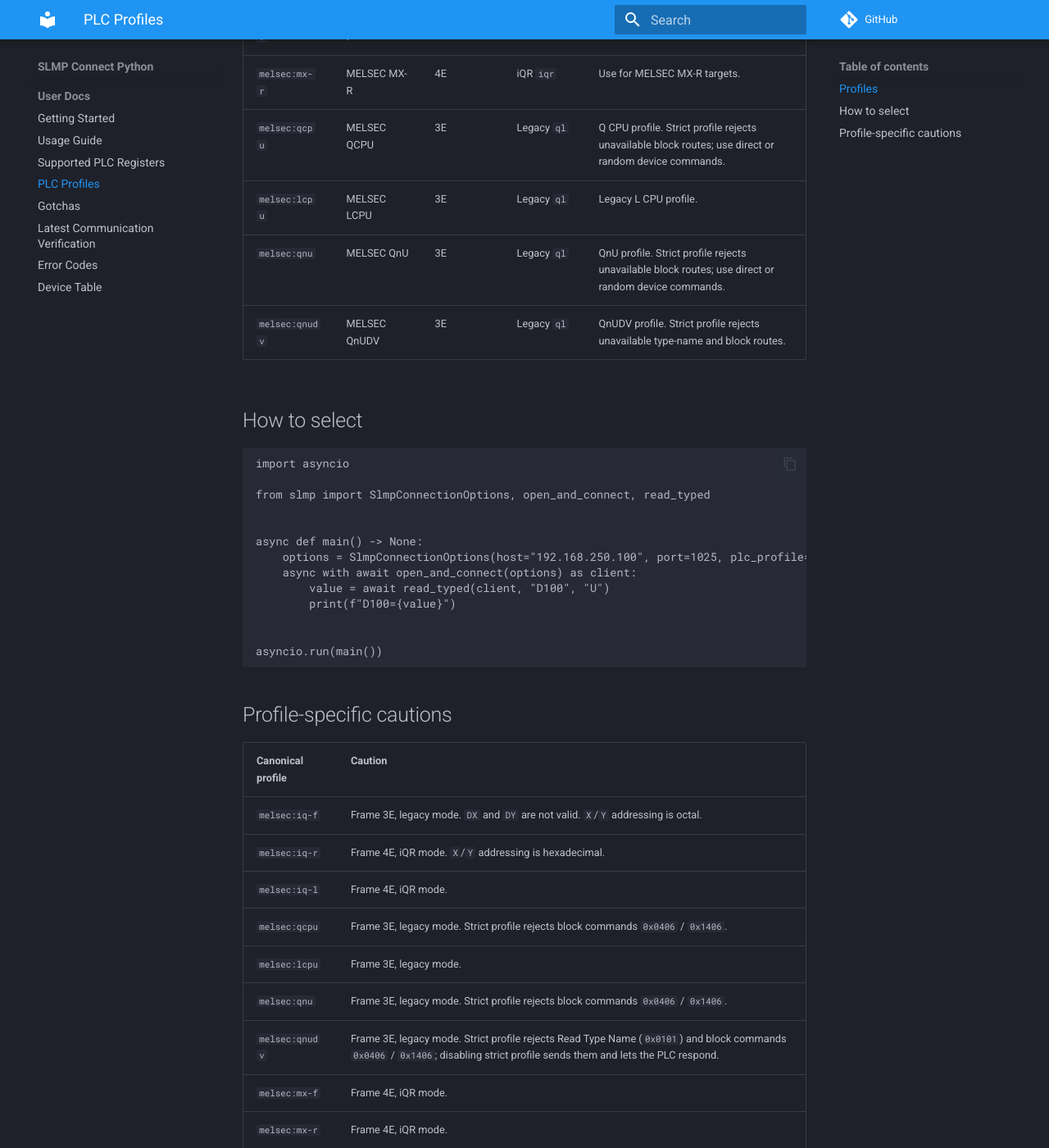
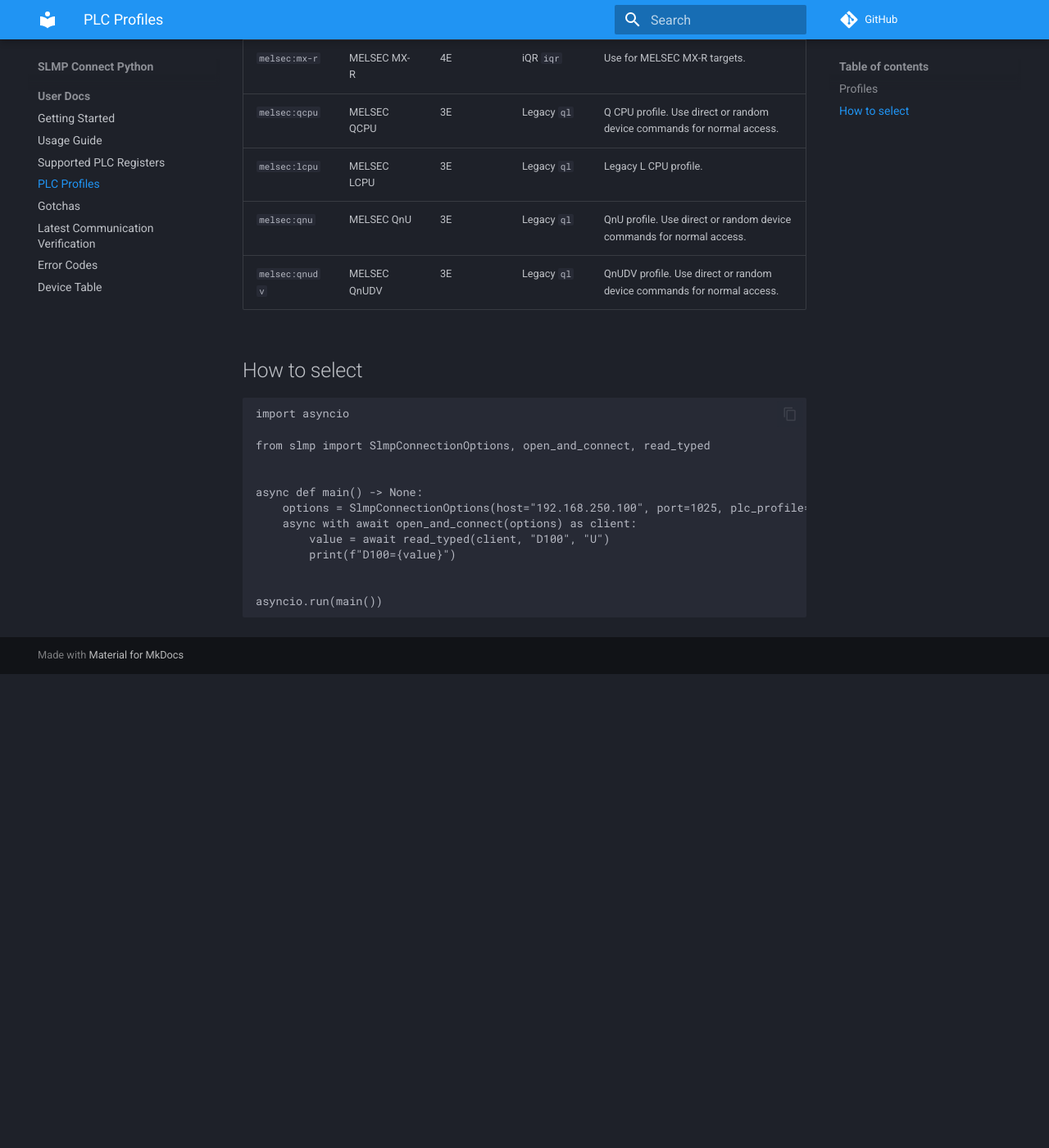
Before and after one commit to fa-yoshinobu/plc-comm-slmp-python, an MkDocs documentation site: the page built from docsrc/user/PROFILES.md, in a window 1280 px wide and 1400 px high, scrolled down 584 px. Shown: the whole window at 82% size. Built offline with MkDocs 1.6.1 and Material for MkDocs 9.7.7, drawn with Linux system fonts in a browser that asks for light colours; comment, search, counter and statistics services are not loaded; after the commit the page ends 1406 px from its top, so only the background shows below that; some of the changed text lies outside the part shown.

Commit message:
Simplify SLMP profile user docs

````diff
--- a/docsrc/user/PROFILES.md
+++ b/docsrc/user/PROFILES.md
@@ -1,6 +1,8 @@
 # Profiles
 
 Use one canonical profile in `plc_profile` for each connection. The profile selects the SLMP frame type, access mode, and device-range catalog.
+
+For cross-profile capability and device-range details, see the [SLMP Profile Reference](https://fa-yoshinobu.github.io/plc-comm-docs-site/slmp/profile-reference/).
 
 ## Profiles
 
@@ -11,10 +13,10 @@
 | `melsec:iq-l` | MELSEC iQ-L | 4E | iQR `iqr` | Use for MELSEC iQ-L targets. |
 | `melsec:mx-f` | MELSEC MX-F | 4E | iQR `iqr` | Use for MELSEC MX-F targets. |
 | `melsec:mx-r` | MELSEC MX-R | 4E | iQR `iqr` | Use for MELSEC MX-R targets. |
-| `melsec:qcpu` | MELSEC QCPU | 3E | Legacy `ql` | Q CPU profile. Strict profile rejects unavailable block routes; use direct or random device commands. |
+| `melsec:qcpu` | MELSEC QCPU | 3E | Legacy `ql` | Q CPU profile. Use direct or random device commands for normal access. |
 | `melsec:lcpu` | MELSEC LCPU | 3E | Legacy `ql` | Legacy L CPU profile. |
-| `melsec:qnu` | MELSEC QnU | 3E | Legacy `ql` | QnU profile. Strict profile rejects unavailable block routes; use direct or random device commands. |
-| `melsec:qnudv` | MELSEC QnUDV | 3E | Legacy `ql` | QnUDV profile. Strict profile rejects unavailable type-name and block routes. |
+| `melsec:qnu` | MELSEC QnU | 3E | Legacy `ql` | QnU profile. Use direct or random device commands for normal access. |
+| `melsec:qnudv` | MELSEC QnUDV | 3E | Legacy `ql` | QnUDV profile. Use direct or random device commands for normal access. |
 
 ## How to select
 
@@ -33,17 +35,3 @@
 
 asyncio.run(main())
 ```
-
-## Profile-specific cautions
-
-| Canonical profile | Caution |
-| --- | --- |
-| `melsec:iq-f` | Frame 3E, legacy mode. `DX` and `DY` are not valid. `X`/`Y` addressing is octal. |
-| `melsec:iq-r` | Frame 4E, iQR mode. `X`/`Y` addressing is hexadecimal. |
-| `melsec:iq-l` | Frame 4E, iQR mode. |
-| `melsec:qcpu` | Frame 3E, legacy mode. Strict profile rejects block commands `0x0406` / `0x1406`. |
-| `melsec:lcpu` | Frame 3E, legacy mode. |
-| `melsec:qnu` | Frame 3E, legacy mode. Strict profile rejects block commands `0x0406` / `0x1406`. |
-| `melsec:qnudv` | Frame 3E, legacy mode. Strict profile rejects Read Type Name (`0x0101`) and block commands `0x0406` / `0x1406`; disabling strict profile sends them and lets the PLC respond. |
-| `melsec:mx-f` | Frame 4E, iQR mode. |
-| `melsec:mx-r` | Frame 4E, iQR mode. |
````
Also changed, not shown: README.md (+1 -1 lines), docsrc/user/GOTCHAS.md (+3 -3 lines), docsrc/user/LATEST_COMMUNICATION_VERIFICATION.md (+1 -6 lines).
